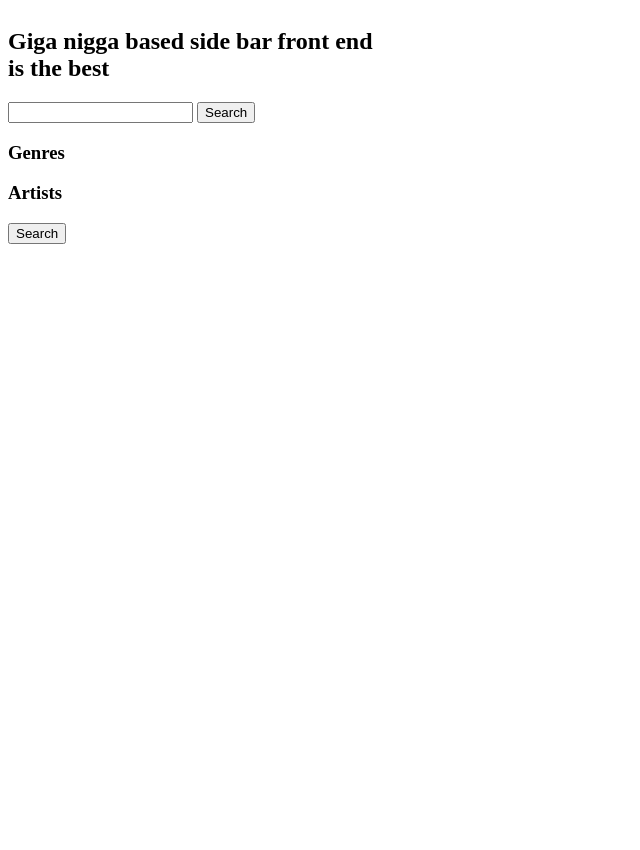
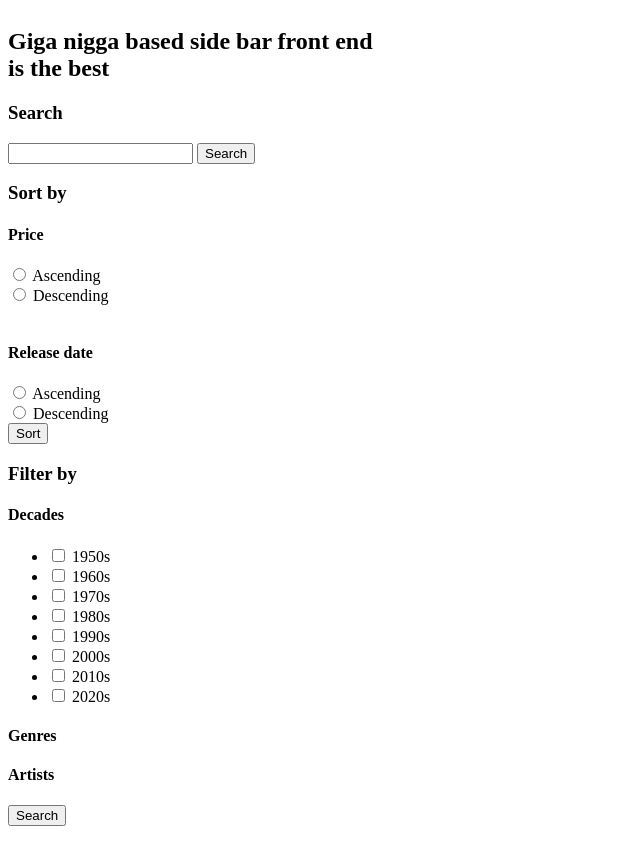
Before and after one commit to TeraBasedProgrammer/albums-shop, a Django app: page /albums/filter/ in a window 1280 px wide. Shown: the whole page, without its empty margins (0-640 px from the left). Before the commit the page ends 244 px from the top, so only its background shows below. Run offline with Django 4.2, Linux system fonts and the light colour scheme; data that the repository does not hold is empty; some libraries are stand-ins or nearby versions.

Commit message:
feat: implemented decades filtering and changed data type to only year

```diff
--- a/albums/management/commands/setup-db.py
+++ b/albums/management/commands/setup-db.py
@@ -1,5 +1,5 @@
 import json
-from datetime import datetime
+from datetime import date
 import random
 
 from django.core.management.base import BaseCommand
@@ -18,7 +18,7 @@ class Command(BaseCommand):
             current_genres = [Genre.objects.get_or_create(title=genre) for genre in album['styles']]
             album = Album.objects.create(title=album['title'],
                                 artist=current_artist[0],
-                                release_date=album['release-date'],
+                                release_date=album['release-date'][-4:],
                                 price=random.randint(1000, 5000),
                                 duration=album['duration'],
                                 image=album['image'],
--- a/albums/templates/album_detail.html
+++ b/albums/templates/album_detail.html
@@ -2,7 +2,7 @@
     <h1>{{ album.title }}</h1>
     <h2>{{ album.artist.title }}</h2>
     <p><strong>Price:</strong> {{ album.price }} грн.</p>
-    <p><strong>Release Date:</strong> {{ album.release_date }}</p>
+    <p><strong>Release Year:</strong> {{ album.release_date }}</p>
     <p><strong>Genres:</strong>
         {% for genre in album.genres.all %}
         {{ genre.title }}
--- a/albums/templates/albums_list.html
+++ b/albums/templates/albums_list.html
@@ -1,13 +1,41 @@
 <div style="display: flex; justify-content: left;">
     <div style="width: 30%;">
         <h2>Giga nigga based side bar front end is the best</h2>
+        <h3>Search</h3>
         <form action="{% url 'albums-search' %}" method="get">
             <input type="text" name="q">
             <button type="submit">Search</button>
         </form>
+        <h3>Sort by</h3>
+        <form action="{% url 'albums-filter' %}" method="get">
+            <h4>Price</h4>
+            <input type="radio" value="price" name="sort_by">
+            <label for="increase">Ascending</label><br>
+            <input type="radio" value="-price" name="sort_by">
+            <label for="decrease">Descending</label>
+            <br>
+            <br>
+
+            <h4>Release date</h4>
+            <input type="radio" value="release_date" name="sort_by">
+            <label for="increase">Ascending</label><br>
+            <input type="radio" value="-release_date" name="sort_by">
+            <label for="decrease">Descending</label>
+            <br>
+            <button type="submit">Sort</button>
+        </form>
         <form action="{% url 'albums-filter' %}" method="get">
         <div>
-            <h3>Genres</h3>
+            <h3>Filter by</h3>
+            <h4>Decades</h4>
+            <ul>
+            {% for year in view.get_decades_range %}
+                <li>
+                    <input type="checkbox" name="decades" value="{{ year }}"> {{ year }}s
+                </li>
+            {% endfor %}
+            </ul>
+            <h4>Genres</h4>
             <ul>
             {% for genre in view.get_genres %}
                 <li>
@@ -18,7 +46,7 @@
             </ul>
         </div>
         <div>
-            <h3>Artists</h3>
+            <h4>Artists</h4>
             <ul>
             {% for artist in view.get_artists %}
                 <li>
--- /dev/null
+++ b/albums/templatetags/custom_tags.py
@@ -0,0 +1,3 @@
+from django import template
+
+register = template.Library()
--- a/albums/views.py
+++ b/albums/views.py
@@ -9,13 +9,16 @@ from .models import Album, Genre, Artist
 from .forms import AlbumModelForm
 
 
-# Alternative for get_context_data() method, retrieves genres and artists data
+# Additional view to add context data to filter sidebar
 class ArtistsGenresData():
     def get_genres(self):
         return Genre.objects.get_ordered_by_title()
 
     def get_artists(self):
         return Artist.objects.get_ordered_by_title()
+
+    def get_decades_range(self):
+        return range(1950, 2021, 10)
 
 
 
@@ -62,9 +65,19 @@ class AlbumFilterView(ArtistsGenresData, generic.ListView):
     template_name = 'albums_list.html'
 
     def get_queryset(self) -> QuerySet[Any]:
+
         # Retrieving 'True' checkboxes' values from fort GET request
         genres_filters = self.request.GET.getlist("genre")
         artist_filters = self.request.GET.getlist("artist")
+        decade_filters = self.request.GET.getlist("decades")
+
+        sort_query = self.request.GET.get('sort_by')
+
+
+        # Condition to prevent hand-written query parametrs in link
+        allowed_sort_queries = ['price', '-price', 'release_date', '-release_date']
+        if sort_query not in allowed_sort_queries:
+            sort_query = None
 
         kwargs = {}
         if genres_filters:
@@ -73,7 +86,26 @@ class AlbumFilterView(ArtistsGenresData, generic.ListView):
         if artist_filters:
             kwargs["artist__title__in"] = artist_filters
 
-        return Album.objects.filter(**kwargs)
+        # if decade_filters:
+        #     kwargs["release_date__range"] =  (decade_filters[0], int(decade_filters[0]) + 9)
+
+        args = []
+
+        # Multiple decades filtering
+        if decade_filters:
+            q = Q()
+            for decade in decade_filters:
+                start_year = decade
+                end_year = int(decade) + 9
+                q |= Q(release_date__range=(start_year, end_year))
+
+            args.append(q)
+
+        album = Album.objects.filter(
+            *args,
+            **kwargs).order_by('pk' if not sort_query else sort_query)
+        print(len(album))
+        return album
 
 
 class AlbumSearchView(ArtistsGenresData, generic.ListView):
@@ -83,7 +115,6 @@ class AlbumSearchView(ArtistsGenresData, generic.ListView):
 
     def get_queryset(self):
         query = self.request.GET.get("q")
-        print(query)
         object_list = Album.objects.filter(
             Q(title__icontains=query) |
             Q(artist__title__icontains=query)
```
Also changed, not shown: 1 other file.
